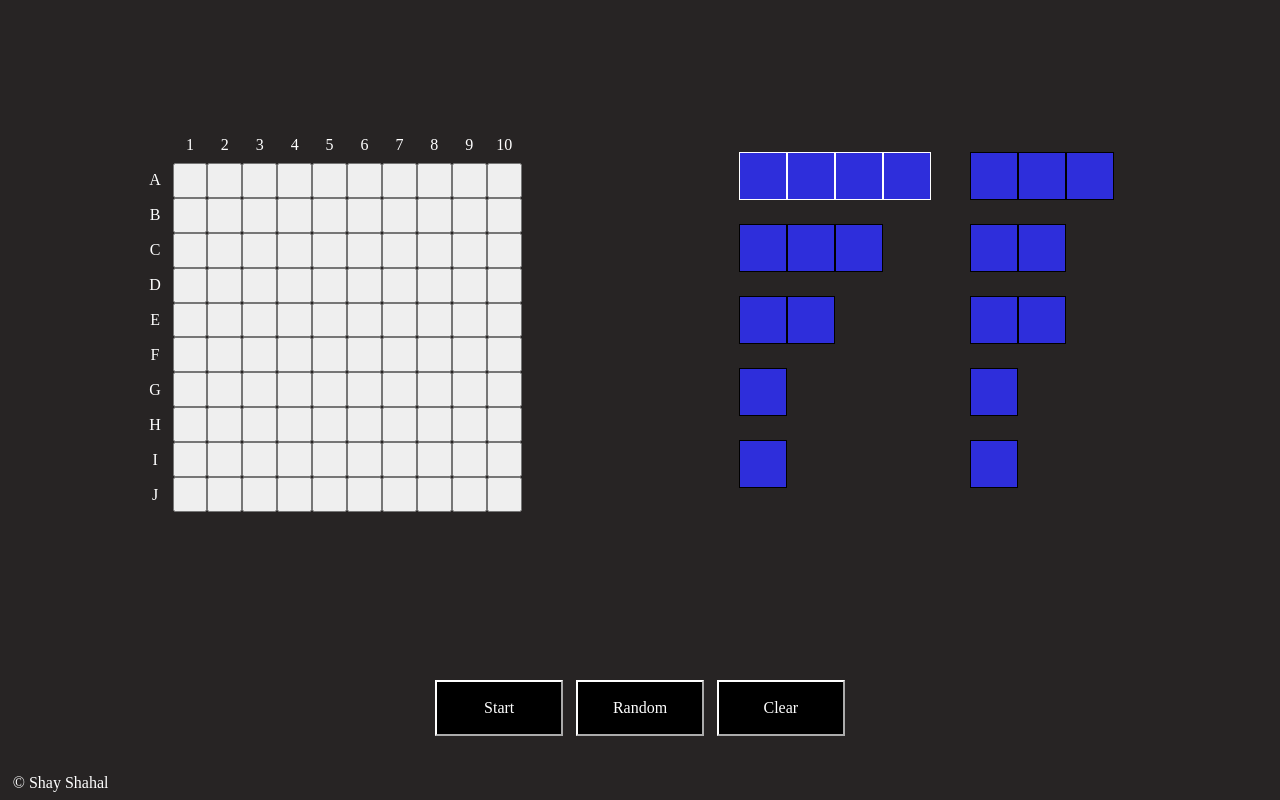
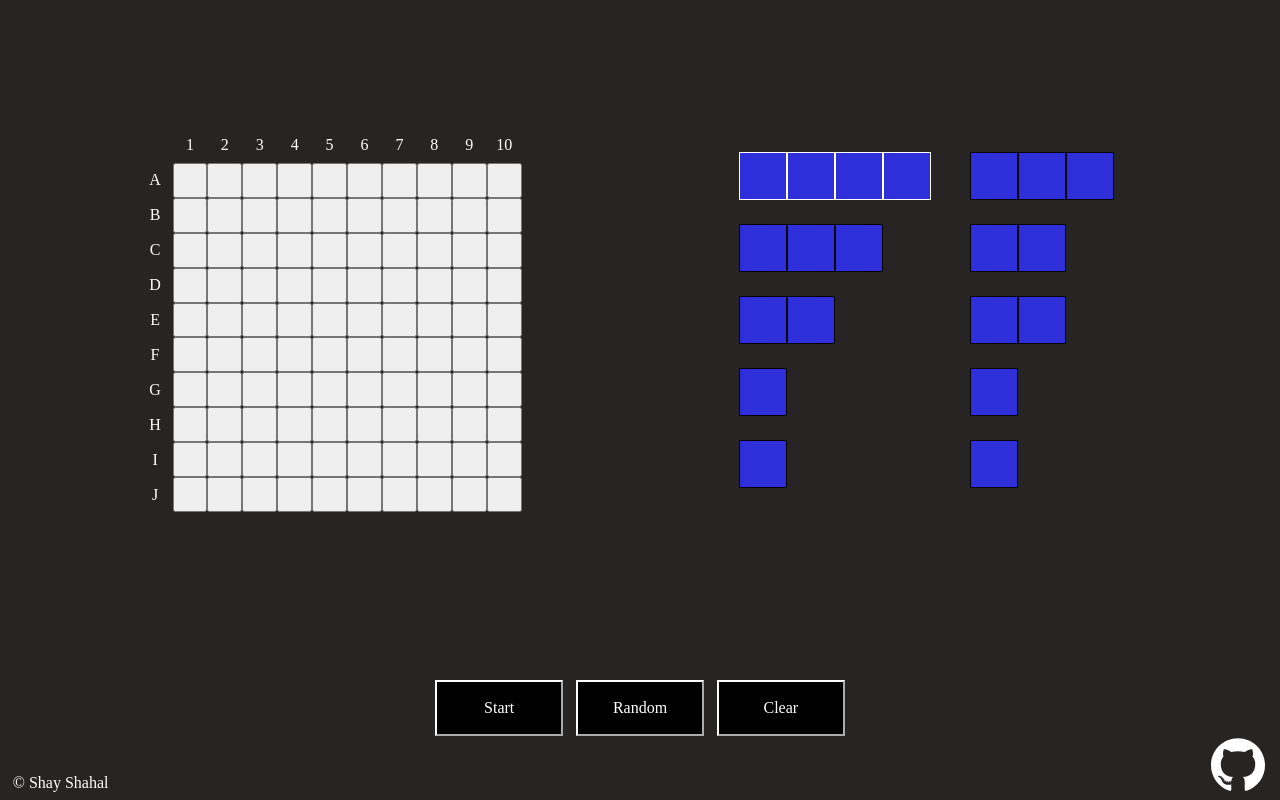
Before and after one commit to shayshahal/battleship, a website built with webpack: page src/DOM/index.html in a window 1280 px wide. Built offline with nearby package versions, Linux system fonts and the light colour scheme.

Commit message:
changed icon

```diff
--- a/src/DOM/style.css
+++ b/src/DOM/style.css
@@ -50,7 +50,7 @@ button, input
     bottom: 1%;
     right: 1%;
     text-decoration: none;
-    background: url('./assets/github-icon.svg');
+    background: url('./assets/github.svg');
     background-position: center center;
     background-size: contain;
     background-repeat: no-repeat;
```
